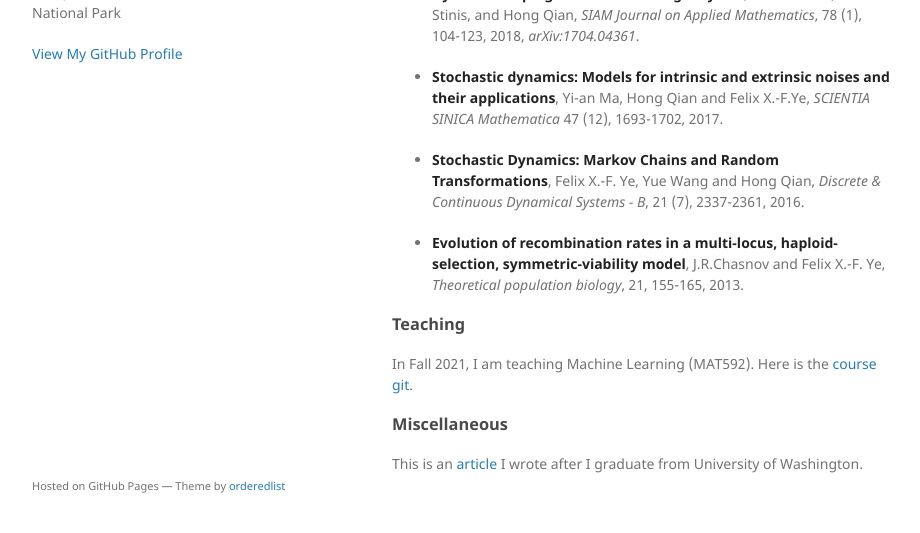
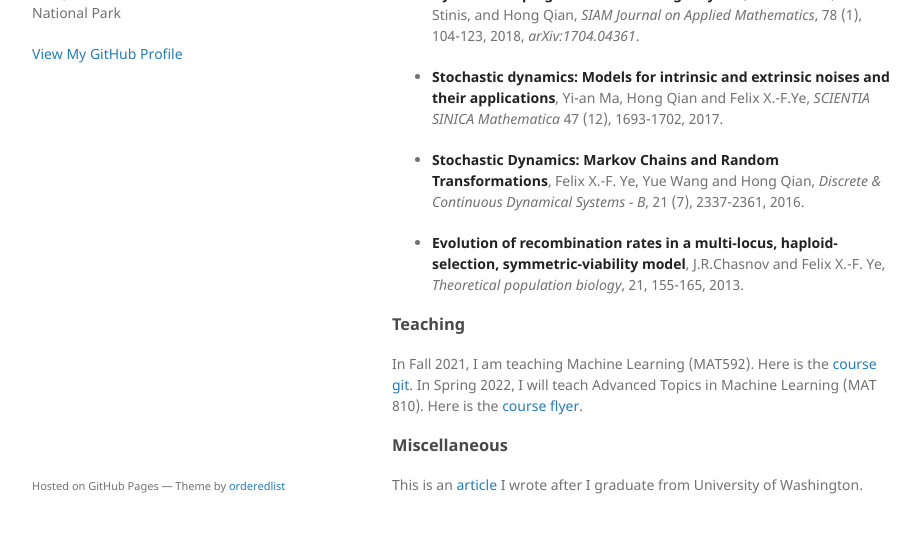
Before and after one commit to yexf308/yexf308.github.io, a Jekyll site: the page built from index.md, in a window 1280 px wide and 900 px high, scrolled down 855 px, cut to the strip 335-868 px from the top of the window. Shown: the whole strip, without its empty margins (178-1098 px from the left). Built offline with Jekyll 4.4.1, drawn with Linux system fonts in a browser that asks for light colours; our own code applies the rules of GitHub Pages for plain Markdown files.

Commit message:
Update index.md

```diff
--- a/index.md
+++ b/index.md
@@ -59,6 +59,7 @@ _Theoretical population biology_, 21, 155-165, 2013.
 
 ### Teaching
 In Fall 2021, I am teaching Machine Learning (MAT592). Here is the [course git](https://github.com/yexf308/MAT592).
+In Spring 2022, I will teach Advanced Topics in Machine Learning (MAT 810). Here is the [course flyer](https://www.dropbox.com/s/ynwjr7sftvxhmo3/Spring2022AMAT810syllabus.pdf?dl=0).
 
 ### Miscellaneous
 This is an [article](https://amath.washington.edu/news/2018/10/25/it-was-roller-coaster-ride) I wrote after I graduate from University of Washington.
```
